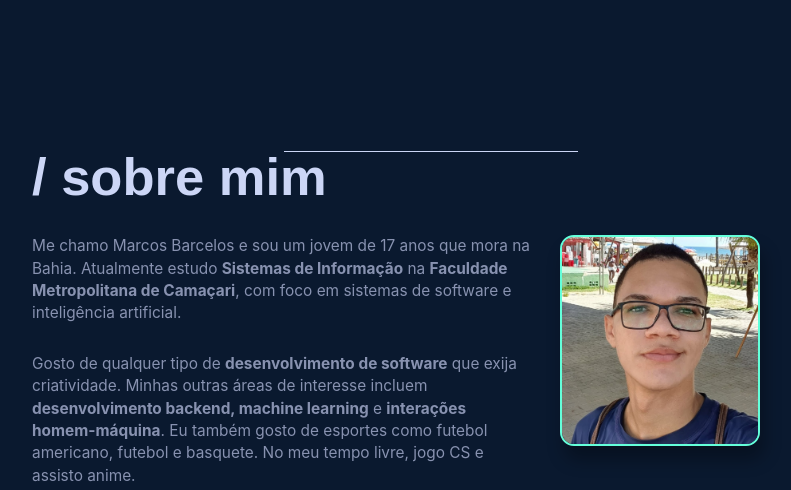
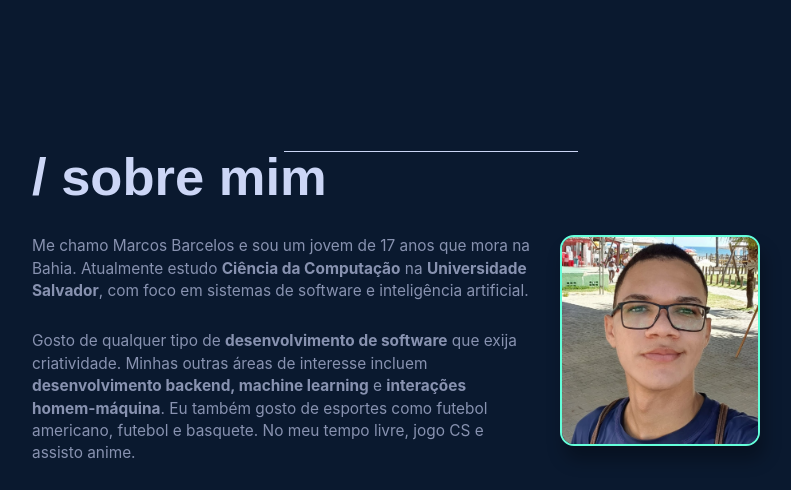
Before and after one commit to marcosbarcelos/Portfolio, a plain HTML site: page index.html in a window 1280 px wide. Shown: the part 586-1076 px from the top of the page, without its empty margins (160-951 px from the left). Drawn offline with Linux system fonts and the light colour scheme; a web font is replaced by a local one.

Commit message:
code-review

```diff
--- a/index.html
+++ b/index.html
@@ -42,7 +42,7 @@
             <div class="section-sobre-content">
                 <div class="section-sobre-desc">
                     <p>
-                        Me chamo Marcos Barcelos e sou um jovem de 17 anos que mora na Bahia. Atualmente estudo <b>Sistemas de Informação</b> na <b>Faculdade Metropolitana de Camaçari</b>, com foco em sistemas de software e inteligência artificial.
+                        Me chamo Marcos Barcelos e sou um jovem de 17 anos que mora na Bahia. Atualmente estudo <b>Ciência da Computação</b> na <b> Universidade Salvador</b>, com foco em sistemas de software e inteligência artificial.
                     </p>
                     <p>
                         Gosto de qualquer tipo de <b>desenvolvimento de software</b> que exija criatividade. Minhas outras áreas de interesse incluem <b>desenvolvimento backend, machine learning</b> e <b>interações homem-máquina</b>. Eu também gosto de esportes como futebol americano, futebol e basquete. No meu tempo livre, jogo CS e assisto anime.
```
